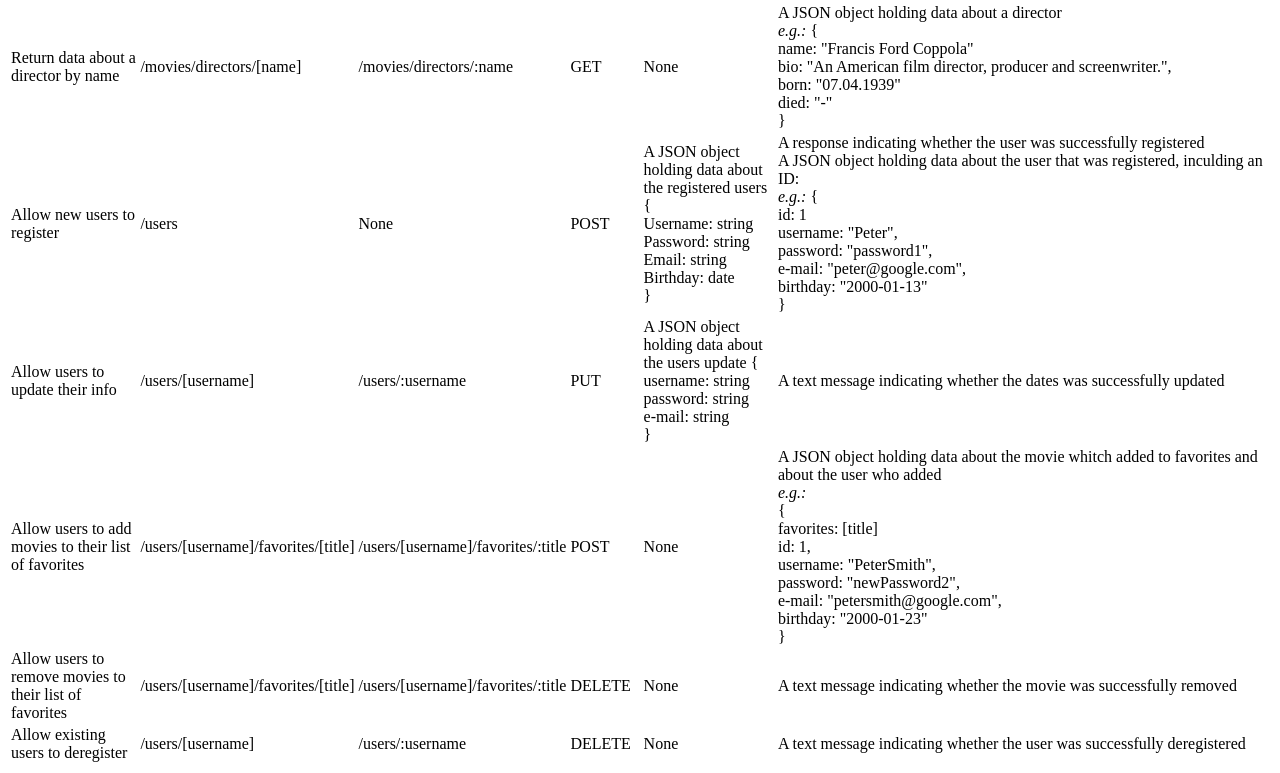
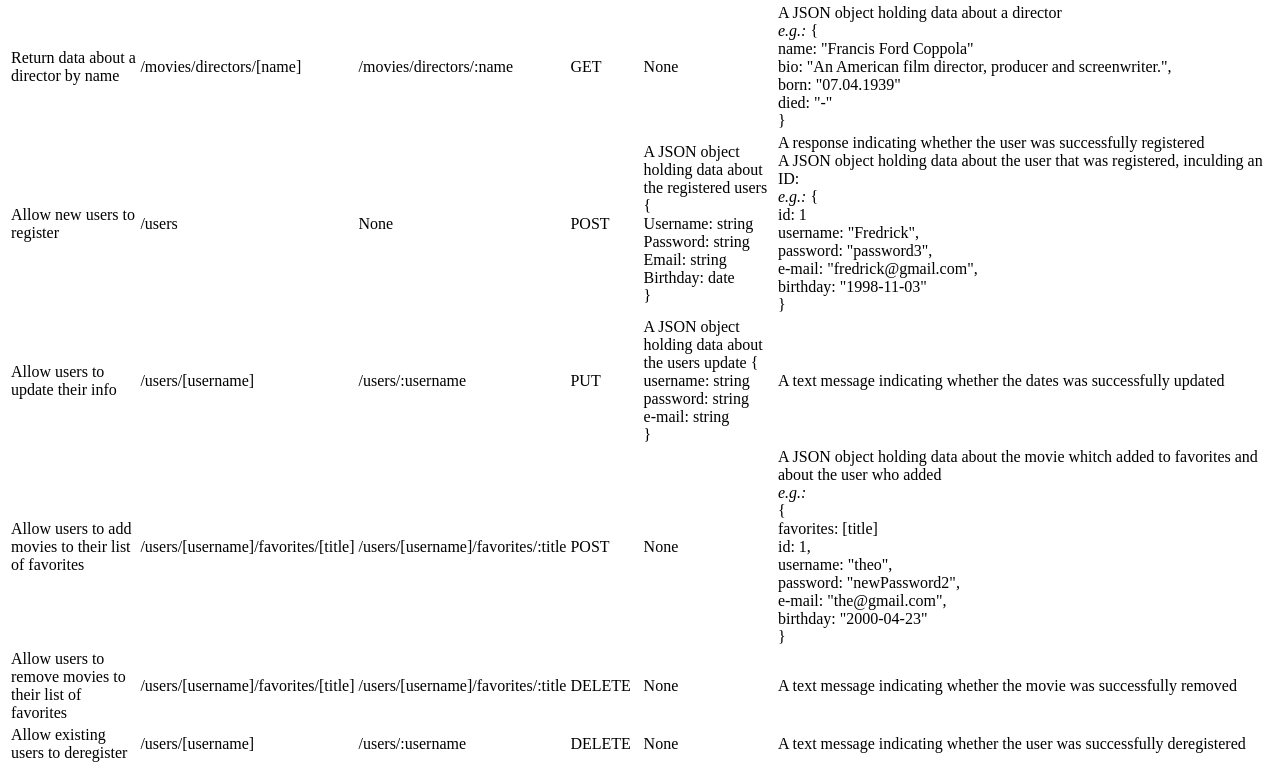
Before and after one commit to ambabasly/flix_App, a website: page public/documentation.html in a window 1280 px wide. Shown: the part 543-1316 px from the top of the page. Drawn offline with Linux system fonts and the light colour scheme.

Commit message:
Updating documentation.html

```diff
--- a/public/documentation.html
+++ b/public/documentation.html
@@ -60,8 +60,8 @@
           <td>None</td>
           <td>POST</td>
           <td>A JSON object holding data about the registered users <br> { <br> Username: string <br> Password: string <br> Email: string <br> Birthday: date <br> }</td>
-          <td>A response indicating whether the user was successfully registered<br>A JSON object holding data about the user that was registered, inculding an ID: <br /><em>e.g.:</em> { <br> id: 1<br> username: "Peter", <br> password: "password1",
-            <br> e-mail: "peter@google.com", <br> birthday: "2000-01-13" <br> } </td>
+          <td>A response indicating whether the user was successfully registered<br>A JSON object holding data about the user that was registered, inculding an ID: <br /><em>e.g.:</em> { <br> id: 1<br> username: "Fredrick", <br> password: "password3",
+            <br> e-mail: "fredrick@gmail.com", <br> birthday: "1998-11-03" <br> } </td>
         </tr>
         <tr>
           <td>Allow users to update their info</td>
@@ -77,8 +77,8 @@
           <td>/users/[username]/favorites/:title</td>
           <td>POST</td>
           <td>None</td>
-          <td>A JSON object holding data about the movie whitch added to favorites and about the user who added<br> <em>e.g.:</em> <br> { <br> favorites: [title] <br> id: 1, <br> username: "PeterSmith", <br> password: "newPassword2", <br> e-mail:
-            "petersmith@google.com",<br /> birthday: "2000-01-23" <br> } </td>
+          <td>A JSON object holding data about the movie whitch added to favorites and about the user who added<br> <em>e.g.:</em> <br> { <br> favorites: [title] <br> id: 1, <br> username: "theo", <br> password: "newPassword2", <br> e-mail:
+            "the@gmail.com",<br /> birthday: "2000-04-23" <br> } </td>
         </tr>
         <tr>
           <td>Allow users to remove movies to their list of favorites</td>
```
